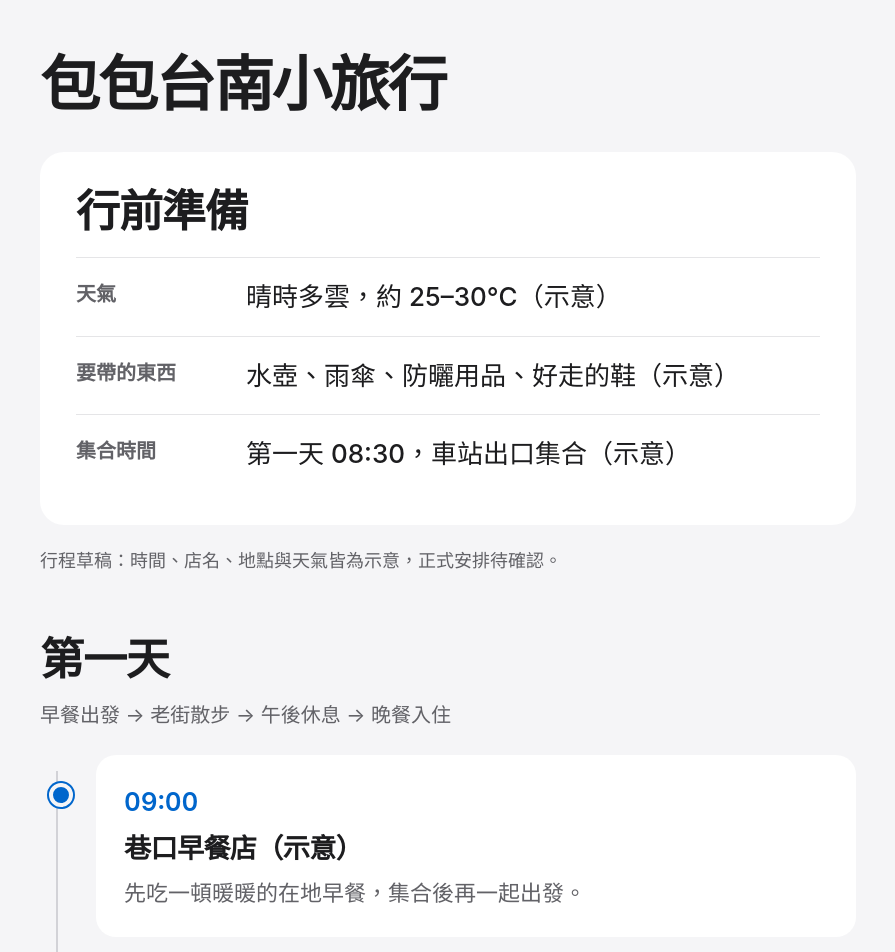
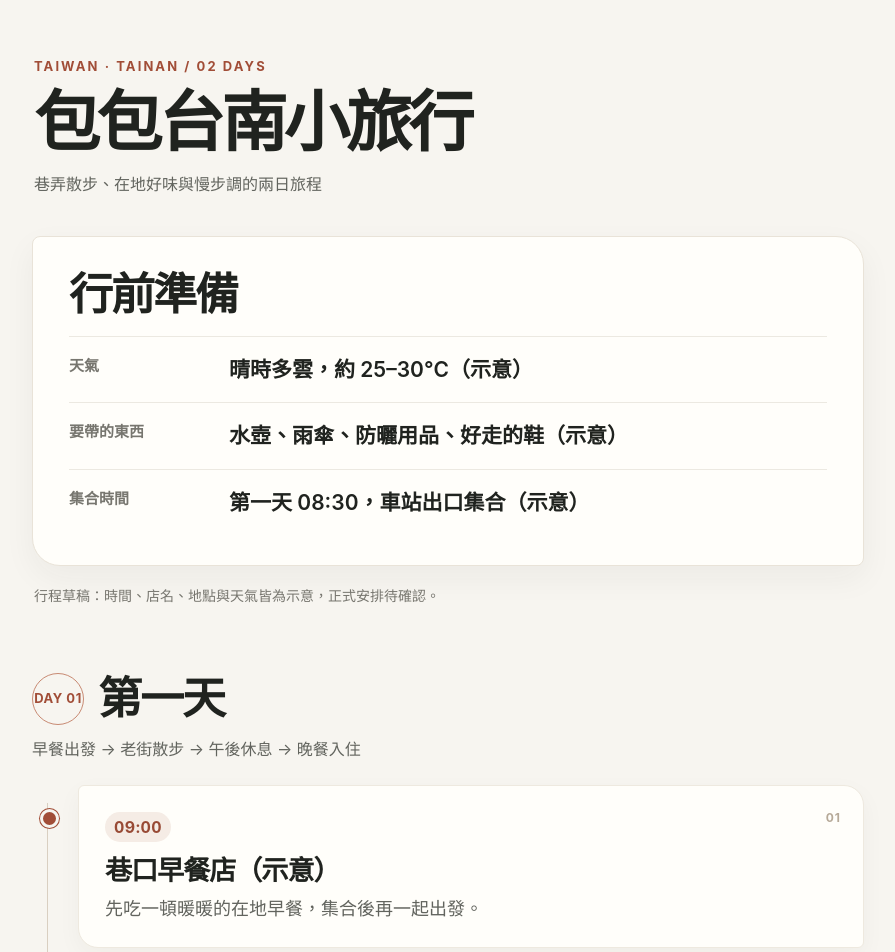
Before and after one commit to littlef0627/tainan-trip, a plain HTML site: page index.html in a window 1280 px wide. Shown: the top 952 px of the page, without its empty margins (192-1087 px from the left). Drawn offline with Linux system fonts and the light colour scheme.

Commit message:
Refresh Tainan trip visual design

```diff
--- a/index.html
+++ b/index.html
@@ -3,45 +3,53 @@
 <head>
   <meta charset="UTF-8">
   <meta name="viewport" content="width=device-width, initial-scale=1">
-  <meta name="theme-color" content="#f5f5f7">
+  <meta name="theme-color" content="#f7f5f0">
   <title>包包台南小旅行</title>
   <style>
     * { box-sizing: border-box; }
-    html { color-scheme: light; }
-    body { margin: 0; background: #f5f5f7; color: #1d1d1f; font-family: -apple-system, BlinkMacSystemFont, "SF Pro TC", "Helvetica Neue", "Segoe UI", "Microsoft JhengHei", sans-serif; font-size: 22px; line-height: 1.6; -webkit-font-smoothing: antialiased; }
-    main { max-width: 880px; margin: auto; padding: 24px 20px 64px; }
-    header { margin-bottom: 22px; }
-    h1 { margin: 0; font-size: clamp(30px, 7.8vw, 60px); font-weight: 700; line-height: 1.2; letter-spacing: -.035em; }
-    .notice { margin: 22px 0 0; font-size: 18px; color: #626267; }
-    section { margin-top: 56px; }
-    h2 { margin: 0; font-size: clamp(32px, 6vw, 44px); font-weight: 700; line-height: 1.25; letter-spacing: -.025em; }
-    .preparation { margin-top: 0; padding: 24px 20px; background: #fff; border-radius: 24px; }
-    .preparation h2 { margin-bottom: 18px; }
+    html { color-scheme: light; scroll-behavior: smooth; }
+    body { margin: 0; background: #f7f5f0; color: #20231f; font-family: -apple-system, BlinkMacSystemFont, "SF Pro TC", "Helvetica Neue", "Segoe UI", "Microsoft JhengHei", sans-serif; font-size: 20px; line-height: 1.65; -webkit-font-smoothing: antialiased; }
+    main { width: min(100%, 900px); margin: auto; padding: 22px 18px 56px; }
+    header { margin-bottom: 22px; padding: 12px 2px 8px; }
+    .eyebrow, .section-kicker { margin: 0 0 8px; color: #a14d37; font-size: 13px; font-weight: 700; letter-spacing: .16em; text-transform: uppercase; }
+    h1 { margin: 0; font-size: clamp(36px, 9vw, 66px); font-weight: 700; line-height: 1.15; letter-spacing: -.055em; }
+    .header-note { margin: 10px 0 0; color: #62645e; font-size: 16px; }
+    .notice { margin: 18px 2px 0; color: #77766f; font-size: 14px; }
+    section { margin-top: 48px; }
+    h2 { margin: 0; font-size: clamp(30px, 7vw, 44px); font-weight: 700; line-height: 1.25; letter-spacing: -.045em; }
+    .preparation { margin-top: 0; padding: 22px 20px; border: 1px solid #e9e3d8; border-radius: 8px 28px 8px 28px; background: #fffefa; box-shadow: 0 12px 32px rgb(47 43 34 / 5%); }
+    .preparation h2 { margin-bottom: 14px; }
     .preparation dl { margin: 0; }
-    .preparation dl > div { padding: 14px 0; border-top: 1px solid #e5e5e7; }
-    .preparation dt { font-size: 20px; font-weight: 600; color: #626267; }
-    .preparation dd { margin: 4px 0 0; font-size: 23px; font-weight: 500; line-height: 1.45; overflow-wrap: anywhere; }
-    .subtitle { margin: 12px 0 24px; font-size: 20px; color: #626267; }
-    ol { position: relative; list-style: none; margin: 24px 0 0; padding: 0 0 0 48px; }
-    ol::before { position: absolute; top: 16px; bottom: 16px; left: 16px; width: 2px; background: #d2d2d7; content: ""; }
-    ol > li { position: relative; margin: 0 0 14px; padding: 20px 18px; border-radius: 20px; background: #fff; }
+    .preparation dl > div { padding: 12px 0; border-top: 1px solid #ece9e1; }
+    .preparation dt { color: #77766f; font-size: 15px; font-weight: 600; }
+    .preparation dd { margin: 2px 0 0; font-size: 19px; font-weight: 600; line-height: 1.5; overflow-wrap: anywhere; }
+    .day-heading { display: flex; align-items: center; gap: 14px; }
+    .day-number { display: grid; width: 52px; height: 52px; flex: 0 0 52px; place-items: center; border: 1px solid #c88a73; border-radius: 50%; color: #a14d37; font-size: 13px; font-weight: 700; letter-spacing: .04em; }
+    .subtitle { margin: 10px 0 22px; color: #62645e; font-size: 16px; }
+    ol { position: relative; list-style: none; margin: 0; padding: 0 0 0 34px; counter-reset: stops; }
+    ol::before { position: absolute; top: 18px; bottom: 22px; left: 11px; width: 1px; background: #d9cfc1; content: ""; }
+    ol > li { position: relative; margin: 0 0 12px; padding: 18px 16px; border: 1px solid #eee9df; border-radius: 6px 20px 6px 20px; background: #fffefa; box-shadow: 0 8px 24px rgb(47 43 34 / 4%); }
     ol > li:last-child { margin-bottom: 0; }
-    ol > li:not(.timeline-gap)::before { position: absolute; top: 28px; left: -39px; width: 16px; height: 16px; border: 4px solid #f5f5f7; border-radius: 50%; background: #0066cc; box-shadow: 0 0 0 2px #0066cc; content: ""; }
-    ol > .timeline-gap { display: flex; flex-direction: column; gap: 2px; margin: 0; padding: 8px 12px 12px; background: transparent; color: #626267; font-size: 16px; line-height: 1.45; }
-    .timeline-gap::before { position: absolute; top: 14px; left: -36px; width: 10px; height: 10px; border: 2px solid #929298; border-radius: 50%; background: #f5f5f7; content: ""; }
+    ol > li:not(.timeline-gap) { counter-increment: stops; }
+    ol > li:not(.timeline-gap)::before { position: absolute; top: 23px; left: -30px; width: 13px; height: 13px; border: 3px solid #f7f5f0; border-radius: 50%; background: #a14d37; box-shadow: 0 0 0 1px #a14d37; content: ""; }
+    ol > li:not(.timeline-gap)::after { position: absolute; top: 18px; right: 14px; color: #b6a998; content: "0" counter(stops); font-size: 12px; font-weight: 700; letter-spacing: .08em; }
+    ol > .timeline-gap { display: flex; flex-direction: column; gap: 1px; margin: 0; padding: 8px 8px 12px; border: 0; background: transparent; box-shadow: none; color: #77766f; font-size: 14px; line-height: 1.45; }
+    .timeline-gap::before { position: absolute; top: 13px; left: -27px; width: 8px; height: 8px; border: 1px solid #b6a998; border-radius: 50%; background: #f7f5f0; content: ""; }
     .timeline-gap span { font-weight: 600; }
-    .timeline-gap small { font-size: 14px; }
-    time { display: inline-block; color: #0066cc; font-size: 26px; font-weight: 600; font-variant-numeric: tabular-nums; }
-    h3 { margin: 8px 0; font-size: 27px; line-height: 1.4; font-weight: 600; letter-spacing: -.02em; }
-    li p { margin: 0; color: #626267; }
-    footer { margin-top: 40px; padding-top: 24px; border-top: 1px solid #d2d2d7; font-size: 18px; color: #626267; }
-    @media (min-width: 600px) { main { padding: 48px 32px 80px; } header { margin-bottom: 32px; } .preparation { padding: 32px 36px; } .preparation dl > div { display: grid; grid-template-columns: 150px 1fr; gap: 20px; padding: 20px 0; } .preparation dd { margin: 0; font-size: 26px; } ol { padding-left: 56px; } ol > li { padding: 26px 28px; } ol > li:not(.timeline-gap)::before { left: -47px; } .timeline-gap { padding-left: 14px; } .timeline-gap::before { left: -44px; } }
+    .timeline-gap small { font-size: 12px; }
+    time { display: inline-block; padding: 2px 9px; border-radius: 999px; background: #f5ece5; color: #984a35; font-size: 16px; font-weight: 700; font-variant-numeric: tabular-nums; letter-spacing: .03em; }
+    h3 { margin: 9px 36px 5px 0; font-size: clamp(21px, 5.8vw, 27px); line-height: 1.4; font-weight: 650; letter-spacing: -.035em; }
+    li p { margin: 0; color: #62645e; font-size: 16px; line-height: 1.6; }
+    footer { margin-top: 38px; padding: 20px 2px 0; border-top: 1px solid #ded7cb; color: #77766f; font-size: 15px; }
+    @media (min-width: 600px) { main { padding: 44px 34px 76px; } header { margin-bottom: 30px; } .preparation { padding: 30px 36px; } .preparation dl > div { display: grid; grid-template-columns: 140px 1fr; gap: 20px; padding: 17px 0; } .preparation dd { margin: 0; font-size: 21px; } section { margin-top: 64px; } ol { padding-left: 46px; } ol::before { left: 15px; } ol > li { padding: 24px 26px; } ol > li:not(.timeline-gap)::before { left: -39px; } ol > li:not(.timeline-gap)::after { top: 22px; right: 22px; } .timeline-gap { padding-left: 14px; } .timeline-gap::before { left: -35px; } li p { font-size: 18px; } }
   </style>
 </head>
 <body>
   <main>
     <header>
+      <p class="eyebrow">TAIWAN · TAINAN / 02 DAYS</p>
       <h1>包包台南小旅行</h1>
+      <p class="header-note">巷弄散步、在地好味與慢步調的兩日旅程</p>
     </header>
     <section class="preparation" aria-labelledby="trip-reminders">
       <h2 id="trip-reminders">行前準備</h2>
@@ -53,7 +61,7 @@
     </section>
     <p class="notice">行程草稿：時間、店名、地點與天氣皆為示意，正式安排待確認。</p>
     <section aria-labelledby="day-one">
-      <h2 id="day-one">第一天</h2>
+      <div class="day-heading"><span class="day-number" aria-hidden="true">DAY 01</span><h2 id="day-one">第一天</h2></div>
       <p class="subtitle">早餐出發 → 老街散步 → 午後休息 → 晚餐入住</p>
       <ol>
         <li>
@@ -82,7 +90,7 @@
       </ol>
     </section>
     <section aria-labelledby="day-two">
-      <h2 id="day-two">第二天</h2>
+      <div class="day-heading"><span class="day-number" aria-hidden="true">DAY 02</span><h2 id="day-two">第二天</h2></div>
       <p class="subtitle">悠閒早餐 → 街區走逛 → 午餐 → 伴手禮返程</p>
       <ol>
         <li>
```
